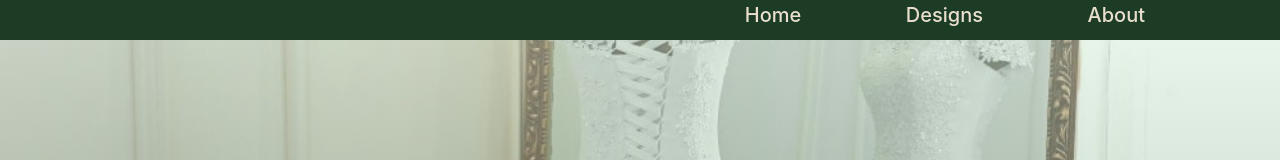
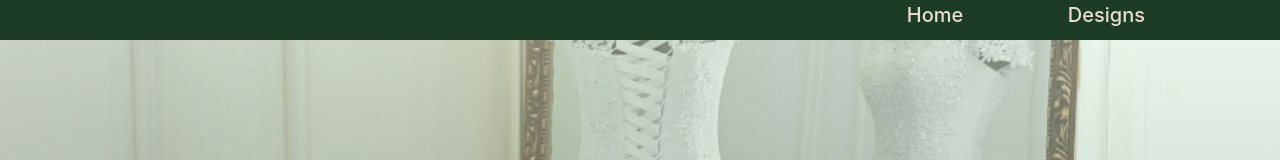
Before and after one commit to edwin-sark/houseoflovefashion, a plain HTML site: page index.html in a window 1280 px wide. Shown: the top 160 px of the page. Drawn offline with nearby package versions, Linux system fonts and the light colour scheme.

Commit message:
Update index.html

```diff
--- a/index.html
+++ b/index.html
@@ -19,7 +19,6 @@
                 <ul>
                     <a href="index.html"><li>Home</li></a>
                     <a href="designs.html"><li>Designs</li></a>
-                    <a href=""><li>About</li></a>
                 </ul>
             </nav>
         </div>
```
